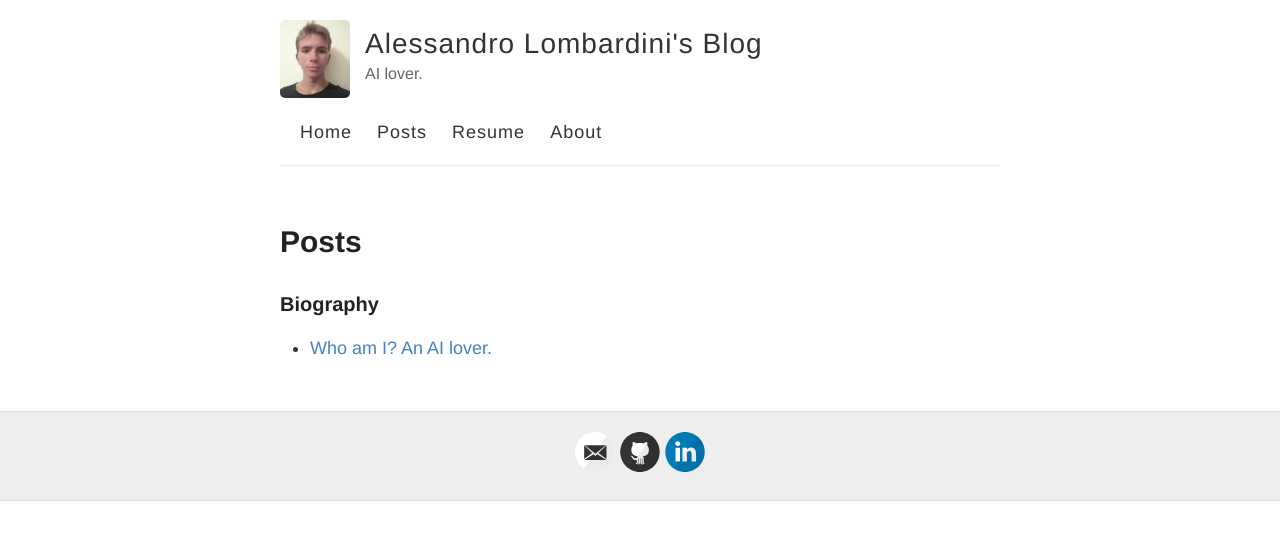
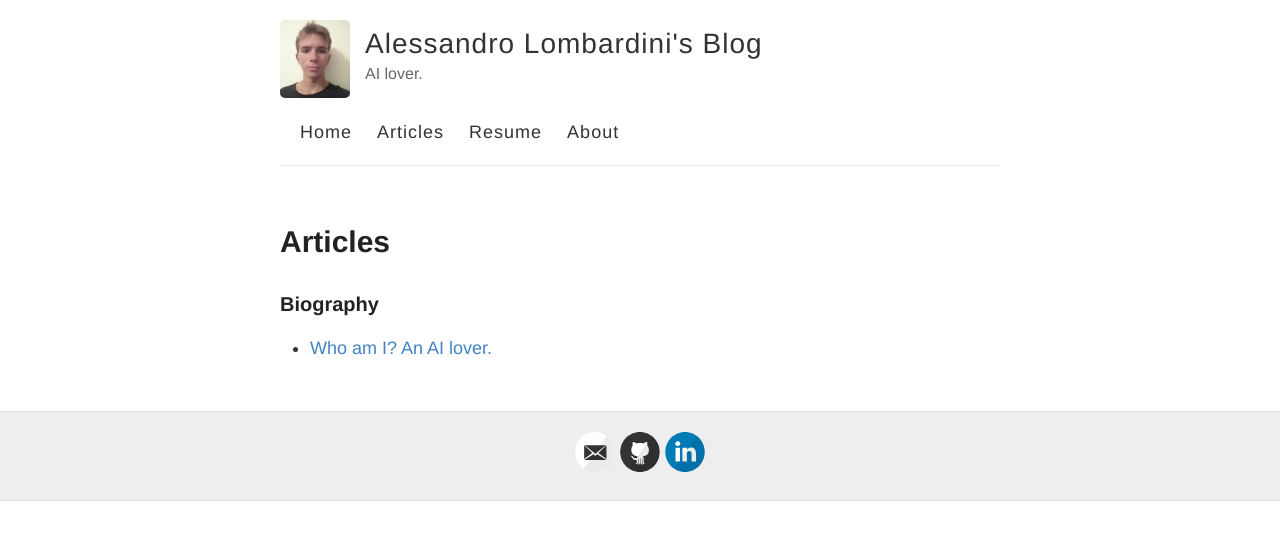
Before and after one commit to alessandrolombardini/alessandrolombardini.github.io, a Jekyll site: the page built from articles.html, in a window 1280 px wide. Shown: the top 540 px of the page. Built offline with Jekyll 4.4.1, drawn with Linux system fonts in a browser that asks for light colours.

Commit message:
Post to article

```diff
--- a/_layouts/default.html
+++ b/_layouts/default.html
@@ -28,7 +28,7 @@
 
           <nav>
             <a href="{{ site.baseurl }}/">Home</a>
-            <a href="{{ site.baseurl }}/posts">Posts</a>
+            <a href="{{ site.baseurl }}/articles">Articles</a>
             <a href="{{ site.baseurl }}/resume">Resume</a>
             <a href="{{ site.baseurl }}/about">About</a>
           </nav>
--- a/posts.html
+++ b/articles.html
@@ -1,7 +1,7 @@
 ---
 layout: page
-title: Posts
-permalink: /posts/
+title: Articles
+permalink: /articles/
 ---
 
 <h3>Biography</h2>
```
